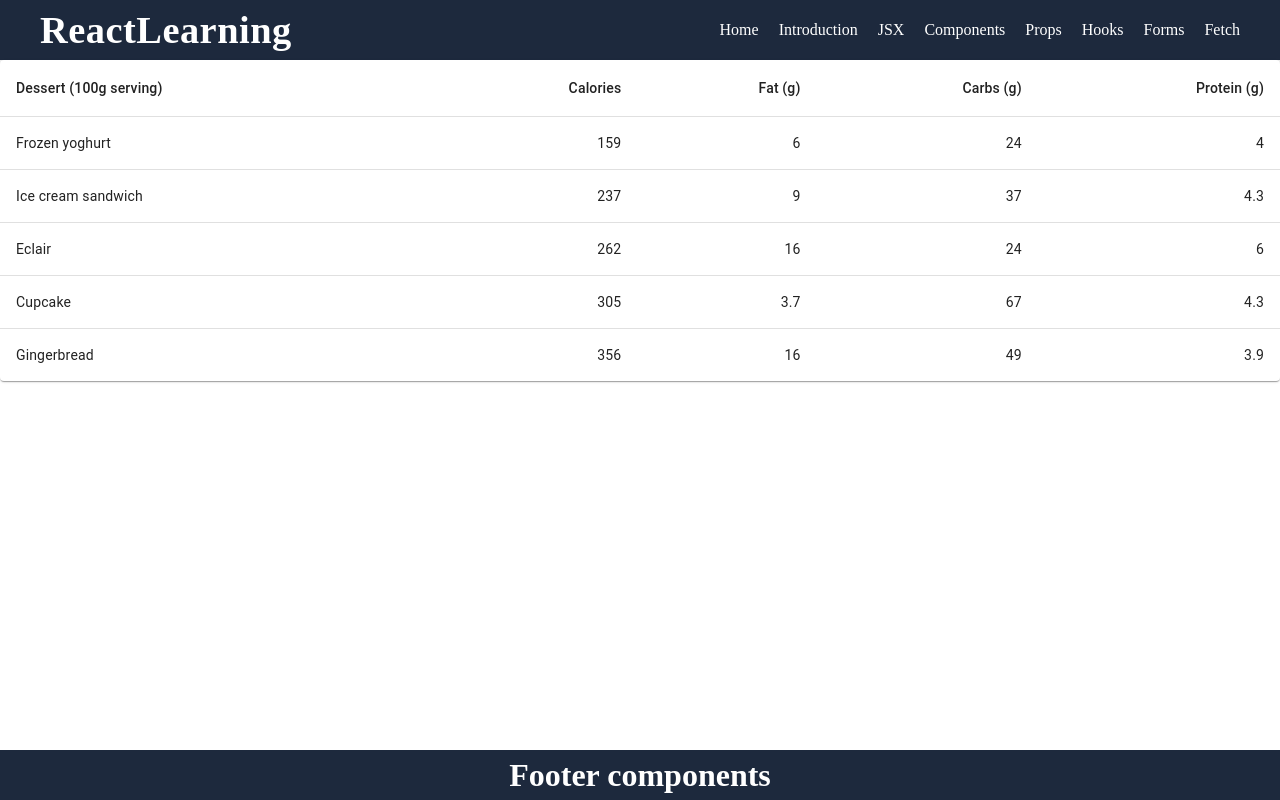
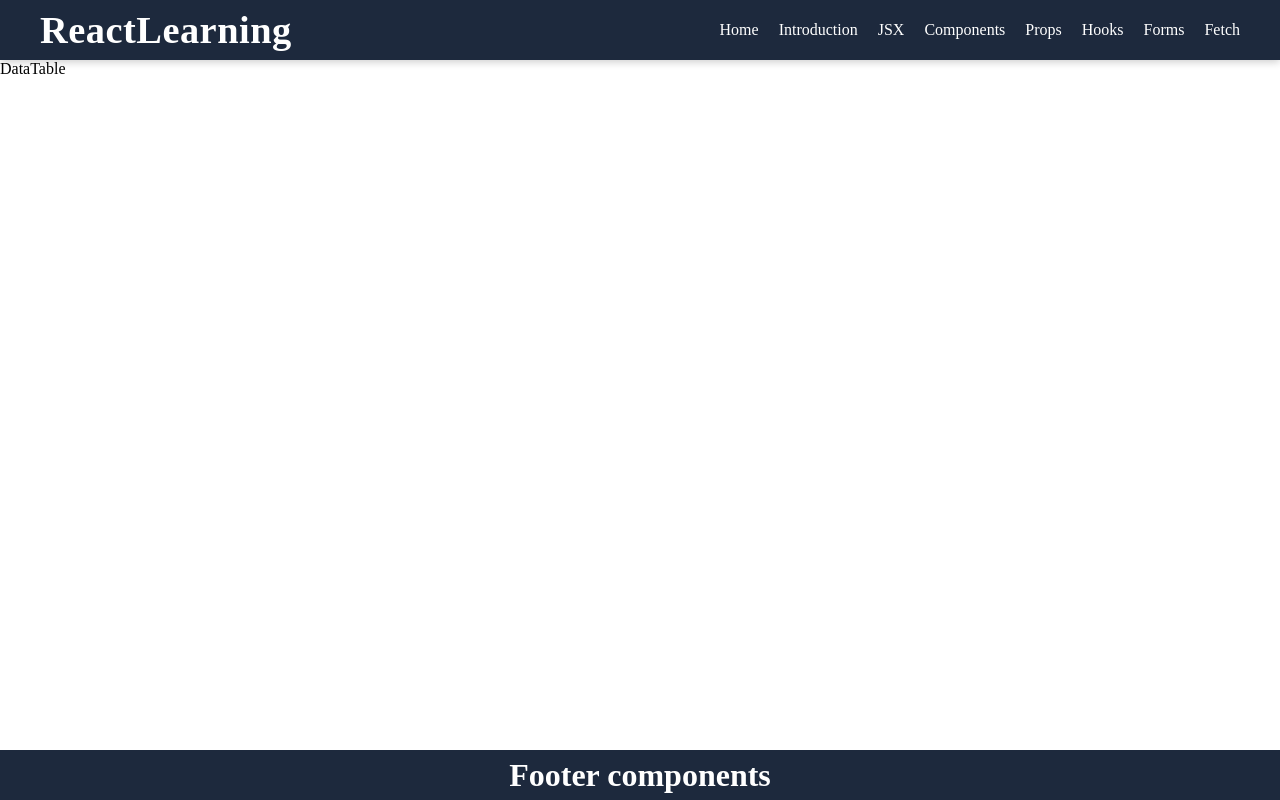
Before and after one commit to jey-uki/react-learning, a React (Vite) app: page /forms in a window 1280 px wide. Built offline with nearby package versions, Linux system fonts and the light colour scheme; no server answers.

Commit message:
data table modified

```diff
--- a/src/componensts/forms/DataTable.jsx
+++ b/src/componensts/forms/DataTable.jsx
@@ -1,69 +1,9 @@
-import React, { useEffect, useState } from "react";
-import Table from "@mui/material/Table";
-import TableBody from "@mui/material/TableBody";
-import TableCell from "@mui/material/TableCell";
-import TableContainer from "@mui/material/TableContainer";
-import TableHead from "@mui/material/TableHead";
-import TableRow from "@mui/material/TableRow";
-import Paper from "@mui/material/Paper";
+import React from 'react'
 
-function createData(name, calories, fat, carbs, protein) {
-  return { name, calories, fat, carbs, protein };
+function DataTable() {
+  return (
+    <div>DataTable</div>
+  )
 }
 
-const rows = [
-  createData("Frozen yoghurt", 159, 6.0, 24, 4.0),
-  createData("Ice cream sandwich", 237, 9.0, 37, 4.3),
-  createData("Eclair", 262, 16.0, 24, 6.0),
-  createData("Cupcake", 305, 3.7, 67, 4.3),
-  createData("Gingerbread", 356, 16.0, 49, 3.9),
-];
-function DataTable() {
-  const [users, setUsers] = useState([]);
-
-  useEffect(() => {
-    fetchPosts();
-  }, []);
-
-  const fetchPosts = async () => {
-    const response = await fetch("https://jsonplaceholder.typicode.com/users");
-    const userData = await response.json();
-    console.log(response.json());
-    setUsers(userData);
-  };
-  return (
-    <div>
-      <TableContainer component={Paper}>
-        <Table sx={{ minWidth: 650 }} aria-label="simple table">
-          <TableHead>
-            <TableRow>
-              <TableCell>Dessert (100g serving)</TableCell>
-              <TableCell align="right">Calories</TableCell>
-              <TableCell align="right">Fat&nbsp;(g)</TableCell>
-              <TableCell align="right">Carbs&nbsp;(g)</TableCell>
-              <TableCell align="right">Protein&nbsp;(g)</TableCell>
-            </TableRow>
-          </TableHead>
-          <TableBody>
-            {rows.map((row) => (
-              <TableRow
-                key={row.name}
-                sx={{ "&:last-child td, &:last-child th": { border: 0 } }}
-              >
-                <TableCell component="th" scope="row">
-                  {row.name}
-                </TableCell>
-                <TableCell align="right">{row.calories}</TableCell>
-                <TableCell align="right">{row.fat}</TableCell>
-                <TableCell align="right">{row.carbs}</TableCell>
-                <TableCell align="right">{row.protein}</TableCell>
-              </TableRow>
-            ))}
-          </TableBody>
-        </Table>
-      </TableContainer>
-    </div>
-  );
-}
-
-export default DataTable;
+export default DataTable
```
